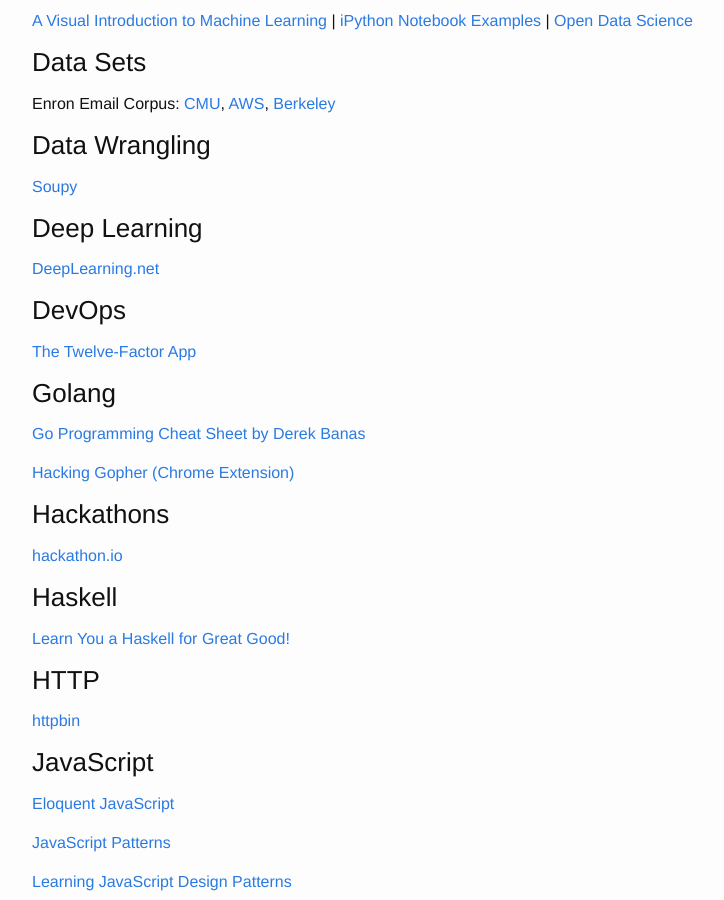
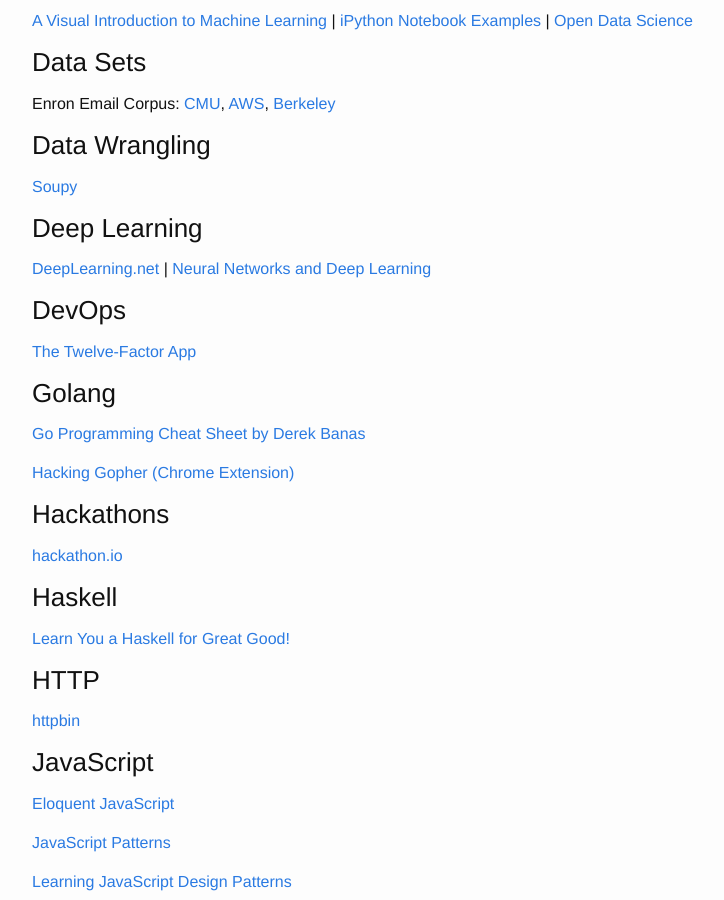
Before and after one commit to austinjalexander/austinjalexander.github.io, a Jekyll site: the page built from resources.md, in a window 1280 px wide and 900 px high, scrolled down 502 px. Shown: the whole window, without its empty margins (268-992 px from the left). Built offline with Jekyll 4.4.1, drawn with Linux system fonts in a browser that asks for light colours; nearby versions of some CDN libraries.

Commit message:
Update resources.md

```diff
--- a/resources.md
+++ b/resources.md
@@ -25,7 +25,7 @@ Enron Email Corpus: <a href="https://www.cs.cmu.edu/~./enron/" target="_blank">C
 <a href="http://soupy.readthedocs.org/en/latest/" target="_blank">Soupy</a>
 
 ### Deep Learning
-<a href="http://deeplearning.net/" target="_blank">DeepLearning.net</a>
+<a href="http://deeplearning.net/" target="_blank">DeepLearning.net</a> | <a href="http://neuralnetworksanddeeplearning.com/index.html" target="_blank">Neural Networks and Deep Learning</a>
 
 ### DevOps
 <a href="http://12factor.net/" target="_blank">The Twelve-Factor App</a>
```
